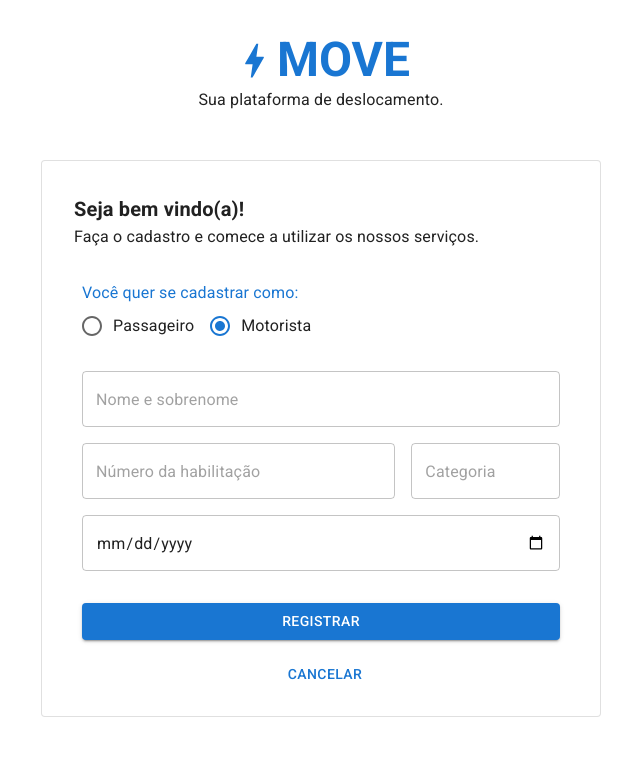
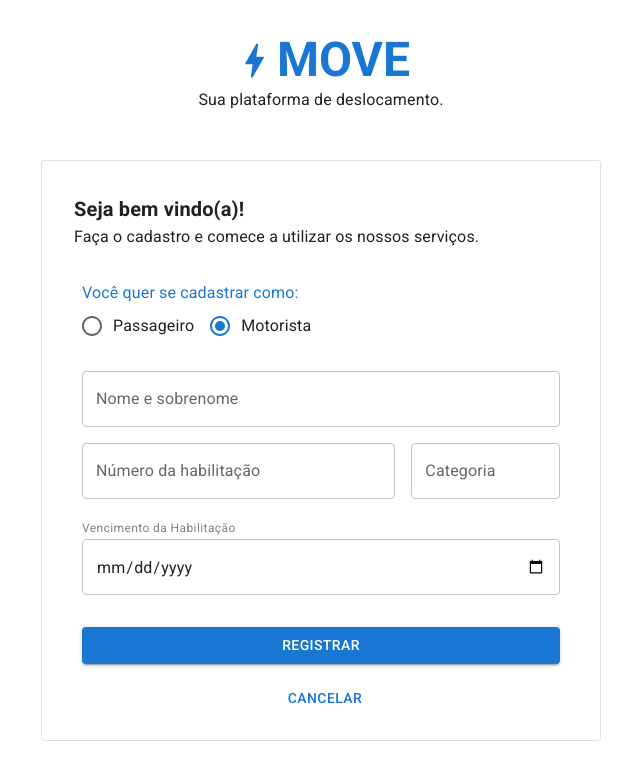
Before and after one commit to paulo-fs/naty-challenge-move, a Next.js app: page /register in a window 1280 px wide. Both pictures are taken after a click on the label "Motorista". Shown: the top 780 px of the page, without its empty margins (319-959 px from the left). Built offline with nearby package versions, Linux system fonts and the light colour scheme.

Commit message:
refactor: add label

```diff
--- a/src/pages/register/DriverForm/DriverForm.tsx
+++ b/src/pages/register/DriverForm/DriverForm.tsx
@@ -1,79 +1,87 @@
-import { Grid, InputLabel, TextField } from "@mui/material";
+import { Box, Grid, InputLabel, TextField, Typography } from "@mui/material";
 import { Controller } from 'react-hook-form'
 
 interface DriverFormProps {
   control: any
   errors: any
-  hasLabel?: boolean
   isDisabled?: boolean
   keepDisabled?: boolean
 }
 
 export function DriverForm(props: DriverFormProps) {
-  const { control, errors, hasLabel, isDisabled, keepDisabled } = props
+  const { control, errors, isDisabled, keepDisabled } = props
 
   return (
     <>
       <Grid item xs={12} padding={1}>
-        {hasLabel && <InputLabel>Nome</InputLabel>}
         <Controller
           name="nome"
           control={control}
           render={({ field }) => (
-            <TextField placeholder="Nome e sobrenome" fullWidth {...field}
+            <>
+              <TextField id='nome' placeholder="Nome e sobrenome" fullWidth {...field}
+                label='Nome e sobrenome'
                 error={!!errors.nome?.message}
                 helperText={errors.nome?.message}
-              disabled={isDisabled}
-              variant={isDisabled ? 'standard' : undefined}
+                disabled={isDisabled || keepDisabled}
+                variant={(isDisabled || keepDisabled) ? 'standard' : undefined}
               />
+            </>
           )}
         />
       </Grid>
 
       <Grid item xs={8} padding={1}>
-        {hasLabel && <InputLabel>Habilitação</InputLabel>}
         <Controller
             name="numeroHabilitacao"
             control={control}
             render={({ field }) => (
-              <TextField placeholder="Número da habilitação" fullWidth {...field}
+              <>
+                <TextField id='num-hab' placeholder="Número da habilitação" fullWidth {...field}
+                  label='Número da habilitação'
                   error={!!errors.numeroHabilitacao?.message}
                   helperText={errors.numeroHabilitacao?.message}
                   disabled={isDisabled || keepDisabled}
                   variant={(isDisabled || keepDisabled) ? 'standard' : undefined}
                 />
+              </>
             )}
           />
       </Grid>
       <Grid item xs={4} padding={1}>
-        {hasLabel && <InputLabel>Categoria</InputLabel>}
         <Controller
             name="categoriaHabilitacao"
             control={control}
             render={({ field }) => (
-              <TextField placeholder="Categoria" fullWidth {...field}
+              <>
+                <TextField id='cat-hab' placeholder="Categoria" fullWidth {...field}
+                  label='Categoria'
                   error={!!errors.categoriaHabilitacao?.message}
                   helperText={errors.categoriaHabilitacao?.message}
                   disabled={isDisabled}
                   variant={isDisabled ? 'standard' : undefined}
                 />
+              </>
             )}
           />
       </Grid>
 
       <Grid item xs={12} padding={1}>
-        {hasLabel && <InputLabel>Vencimento da Habilitação</InputLabel>}
         <Controller
             name="vencimentoHabilitacao"
             control={control}
             render={({ field }) => (
-              <TextField placeholder="Validade do documento" fullWidth {...field}
+              <>
+                <Typography variant="caption" color='gray'>Vencimento da Habilitação</Typography>
+                <TextField id='venc-hab' placeholder="Validade do documento" fullWidth {...field}
                   type="date"
+                  inputProps={{ 'aria-label': 'description'}}
                   error={!!errors.vencimentoHabilitacao?.message}
                   helperText={errors.vencimentoHabilitacao?.message}
                   disabled={isDisabled}
                   variant={isDisabled ? 'standard' : undefined}
                 />
+              </>
             )}
           />
       </Grid>
--- a/src/pages/register/UserForm/Userform.tsx
+++ b/src/pages/register/UserForm/Userform.tsx
@@ -12,6 +12,7 @@ export function UserForm(props: any) {
             control={control}
             render={({ field }) => (
               <TextField placeholder="Nome e sobrenome" fullWidth {...field}
+                label='Nome e sobrenome'
                 error={!!errors.nome?.message}
                 helperText={errors.nome?.message}
               />
@@ -25,6 +26,7 @@ export function UserForm(props: any) {
           control={control}
           render={({ field }) => (
             <TextField placeholder="Número do documento" fullWidth {...field}
+              label='Número do documento'
               error={!!errors.numeroDocumento?.message}
               helperText={errors.numeroDocumento?.message}
             />
@@ -37,6 +39,7 @@ export function UserForm(props: any) {
             control={control}
             render={({ field }) => (
               <TextField placeholder="Tipo" fullWidth {...field}
+                label='Tipo'
                 error={!!errors.tipoDocumento?.message}
                 helperText={errors.tipoDocumento?.message}
               />
@@ -50,6 +53,7 @@ export function UserForm(props: any) {
             control={control}
             render={({ field }) => (
               <TextField placeholder="Seu endereço" fullWidth {...field}
+                label='Seu endereço'
                 error={!!errors.logradouro?.message}
                 helperText={errors.logradouro?.message}
               />
@@ -63,6 +67,7 @@ export function UserForm(props: any) {
             control={control}
             render={({ field }) => (
               <TextField placeholder="Bairro" fullWidth {...field}
+                label='Bairro'
                 error={!!errors.bairro?.message}
                 helperText={errors.bairro?.message}
               />
@@ -75,6 +80,7 @@ export function UserForm(props: any) {
             control={control}
             render={({ field }) => (
               <TextField placeholder="Número" fullWidth {...field}
+                label='Número'
                 error={!!errors.numero?.message}
                 helperText={errors.numero?.message}
               />
@@ -88,6 +94,7 @@ export function UserForm(props: any) {
             control={control}
             render={({ field }) => (
               <TextField placeholder="Cidade" fullWidth {...field}
+                label='Cidade'
                 error={!!errors.cidade?.message}
                 helperText={errors.cidade?.message}
               />
@@ -100,6 +107,7 @@ export function UserForm(props: any) {
             control={control}
             render={({ field }) => (
               <TextField placeholder="Estado" fullWidth {...field}
+                label='UF'
                 error={!!errors.uf?.message}
                 helperText={errors.uf?.message}
               />
```
Lines whose indentation alone changed are shown as unchanged.
